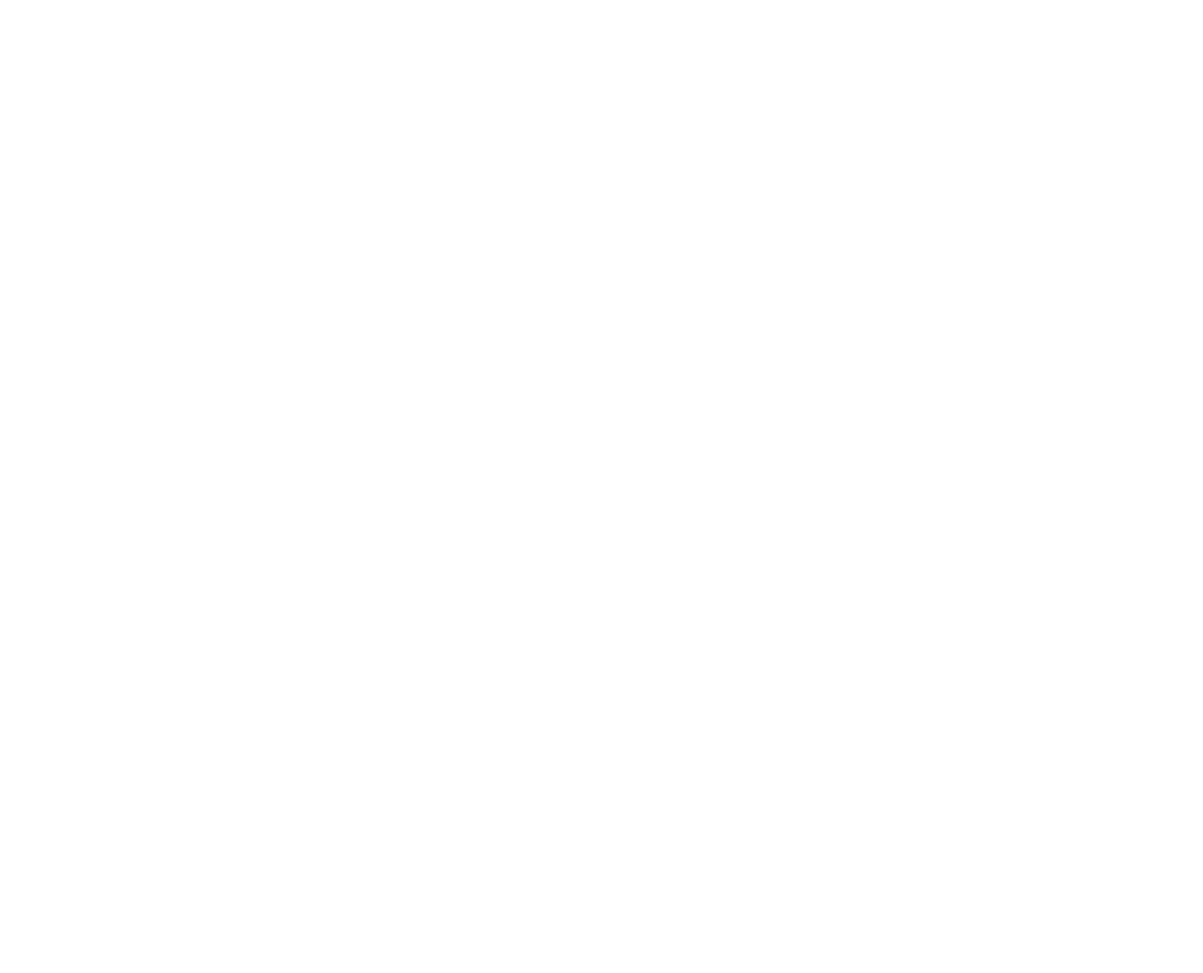
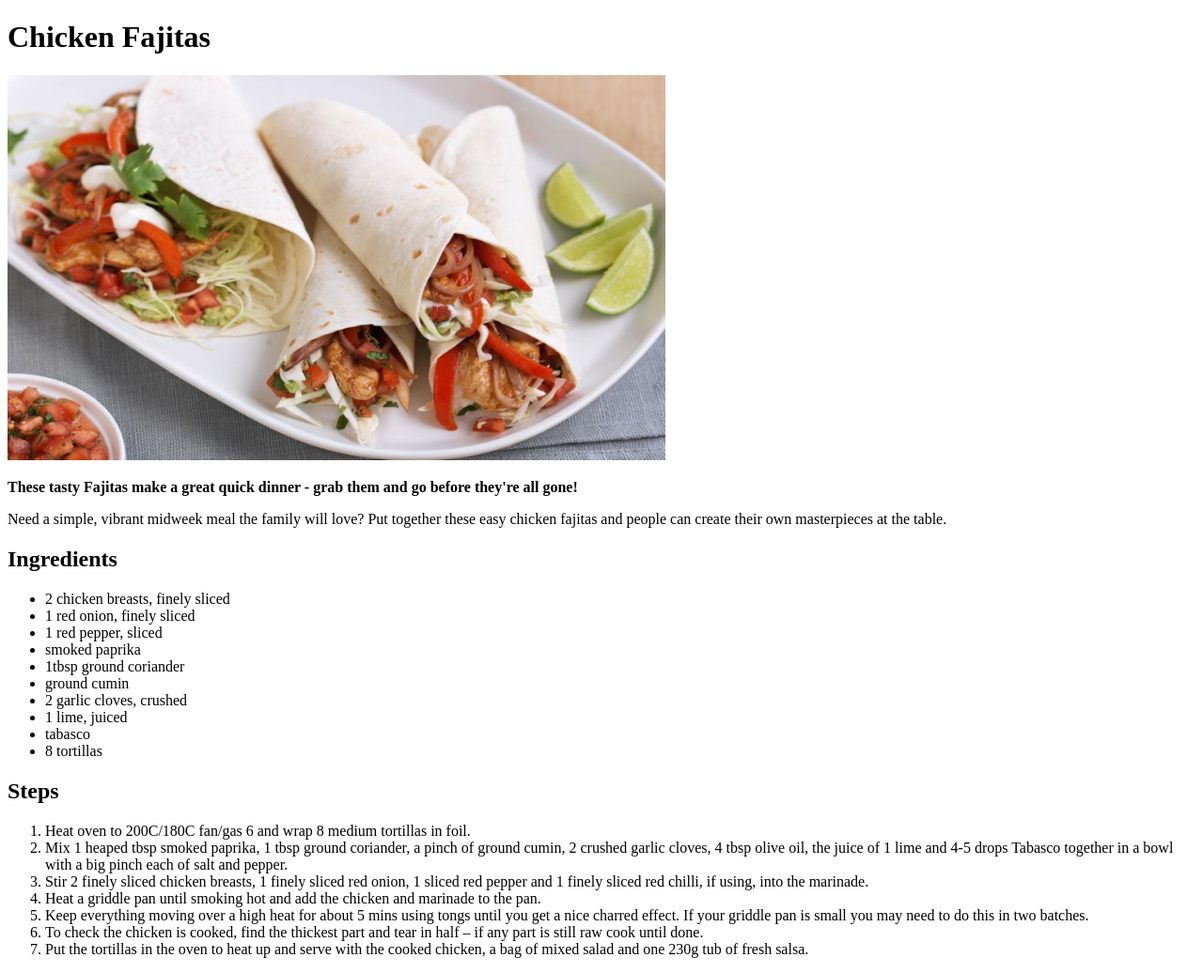
Before and after one commit to mikeold-2008/odin-recipes, a plain HTML site: page recipes/chicken-fajitas.html in a window 1280 px wide. Shown: the whole page at 94% size. Before the commit the page ends 800 px from the top, so only its background shows below. Drawn offline with Linux system fonts and the light colour scheme.

Commit message:
recipes/ and index.html

```diff
--- a/recipes/chicken-fajitas.html
+++ b/recipes/chicken-fajitas.html
@@ -0,0 +1,41 @@
+<!DOCTYPE html>
+<html lang="en">
+<head>
+    <meta charset="UTF-8">
+    <meta name="viewport" content="width=<device-width>, initial-scale=1.0">
+    <title>Chicken Fajitas Recipe</title>
+</head>
+<body>
+    <h1>Chicken Fajitas</h1>
+    <img src ="chicken-fajitas.jpeg" height="410" width="700">
+    <p>
+        <strong>These tasty Fajitas make a great quick dinner - grab them and go before they're all gone!</strong>
+    </p>
+    <p>Need a simple, vibrant midweek meal the family will love? Put together these easy chicken fajitas and people can create their own masterpieces at the table.
+    </p>
+    <h2>Ingredients</h2>
+    <ul>
+        <li>2 chicken breasts, finely sliced</li>
+        <li>1 red onion, finely sliced</li>
+        <li>1 red pepper, sliced</li>
+        <li>smoked paprika</li>
+        <li>1tbsp ground coriander</li>
+        <li>ground cumin</li>
+        <li>2 garlic cloves, crushed</li>
+        <li>1 lime, juiced</li>
+        <li>tabasco</li>
+        <li>8 tortillas</li>
+    </ul>
+
+    <h2>Steps</h2>
+    <ol>
+        <li>Heat oven to 200C/180C fan/gas 6 and wrap 8 medium tortillas in foil.</li>
+        <li>Mix 1 heaped tbsp smoked paprika, 1 tbsp ground coriander, a pinch of ground cumin, 2 crushed garlic cloves, 4 tbsp olive oil, the juice of 1 lime and 4-5 drops Tabasco together in a bowl with a big pinch each of salt and pepper.</li>
+        <li>Stir 2 finely sliced chicken breasts, 1 finely sliced red onion, 1 sliced red pepper and 1 finely sliced red chilli, if using, into the marinade.</li>
+        <li>Heat a griddle pan until smoking hot and add the chicken and marinade to the pan.</li>
+        <li>Keep everything moving over a high heat for about 5 mins using tongs until you get a nice charred effect. If your griddle pan is small you may need to do this in two batches.</li>
+        <li>To check the chicken is cooked, find the thickest part and tear in half – if any part is still raw cook until done.</li>
+        <li>Put the tortillas in the oven to heat up and serve with the cooked chicken, a bag of mixed salad and one 230g tub of fresh salsa.</li>
+    </ol>
+</body>
+</html>
```
Also changed, not shown: index.html (+7 -1 lines), recipes/mozzarella-meatball-subs.html (+1 -1 lines), recipes/chicken-fajitas.jpeg (added).
